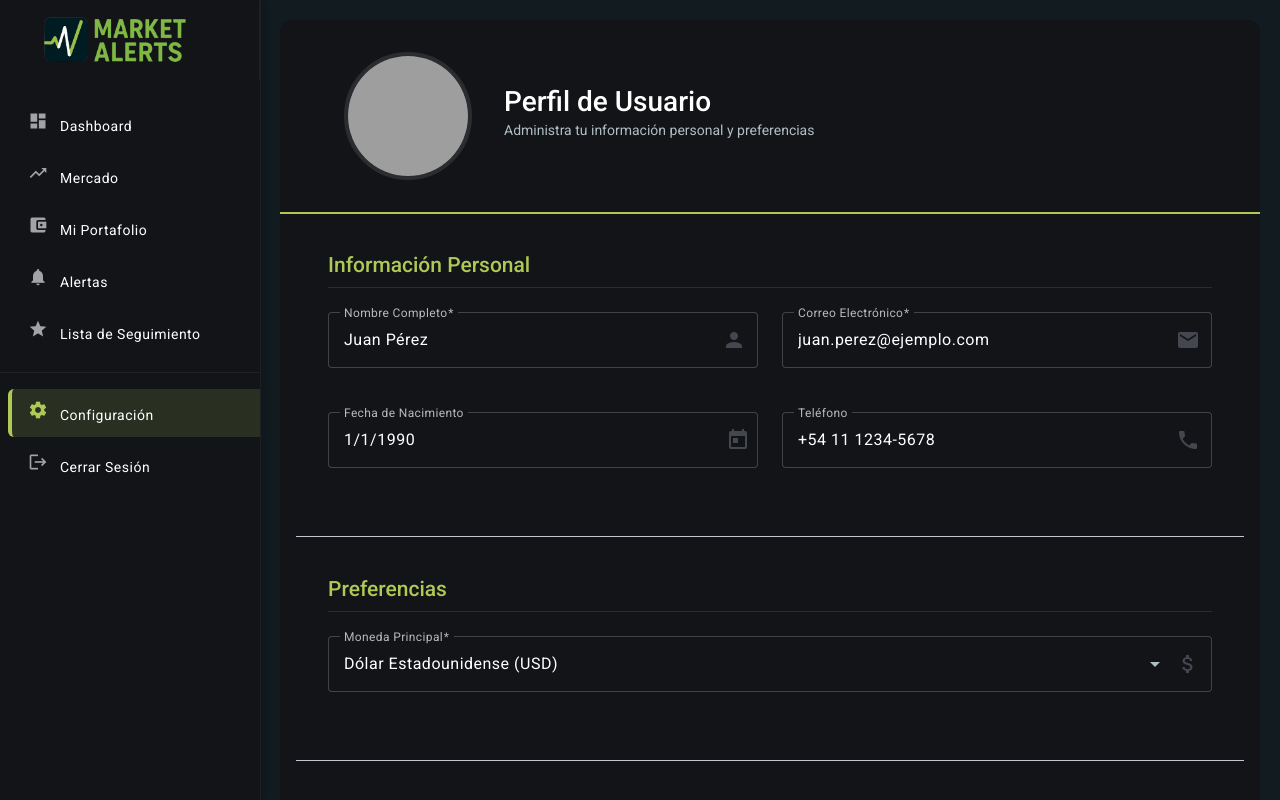
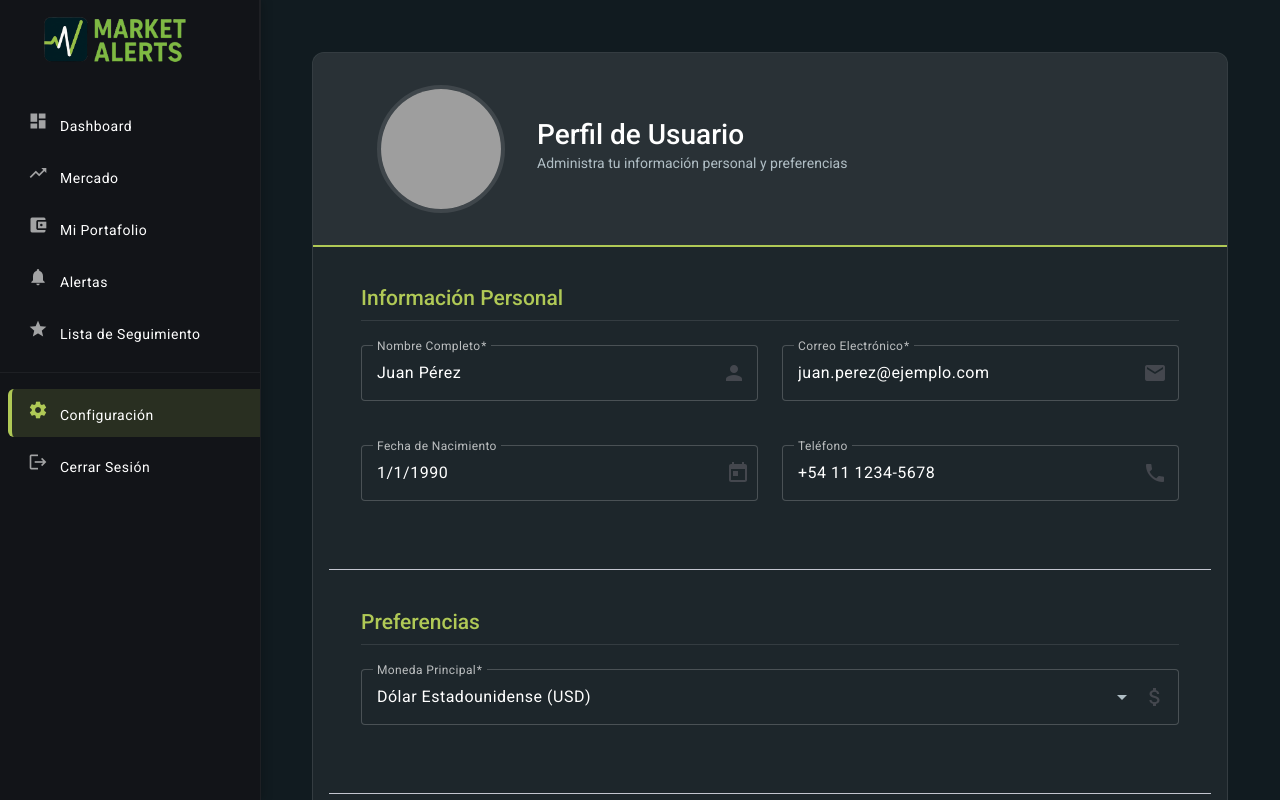
Before and after one commit to roodiaz/proyecto_integrador, an Angular app in the folder frontend/: page /profile in a window 1280 px wide. Shown: the top 800 px of the page. Built offline with nearby package versions, Linux system fonts and the light colour scheme; grey boxes are pictures that could not be loaded.

Commit message:
change  - estilo pantalla settings

```diff
--- a/frontend/src/app/features/settings/components/user-profile/user-profile.css
+++ b/frontend/src/app/features/settings/components/user-profile/user-profile.css
@@ -14,23 +14,23 @@
   box-sizing: border-box;
   background-color: var(--primary-bg);
   color: var(--text-primary);
+  padding: 2rem;
 }
 
 .profile-card {
-  background-color: #121418;
-  border-radius: 0;
+  background: rgba(255, 255, 255, 0.05);
+  border-radius: 12px;
   overflow: hidden;
-  border: none;
+  border: 1px solid var(--border-color);
   height: 100%;
   display: flex;
   flex-direction: column;
-  box-shadow: none !important;
-  border-radius: 12px;
+  box-shadow: none;
 }
 
 .profile-header {
   padding: 2rem;
-  background-color: #121418;
+  background: rgba(255, 255, 255, 0.05);
   border-bottom: 2px solid var(--accent-green);
   display: flex;
   align-items: center;
```
